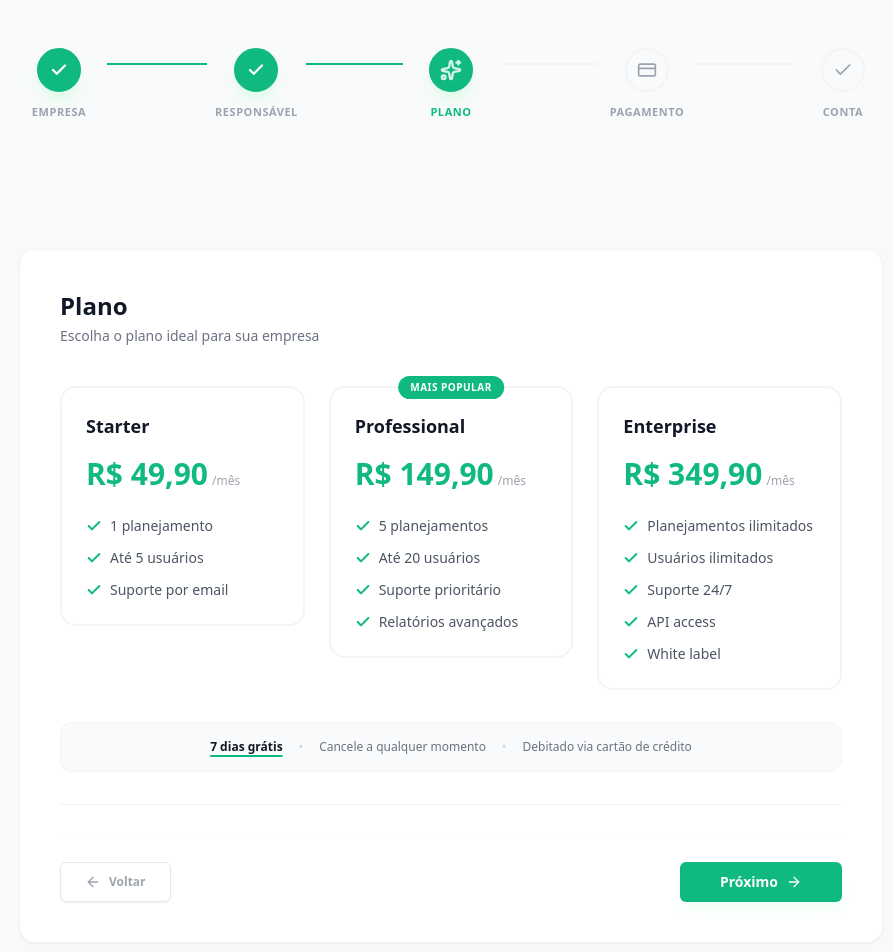
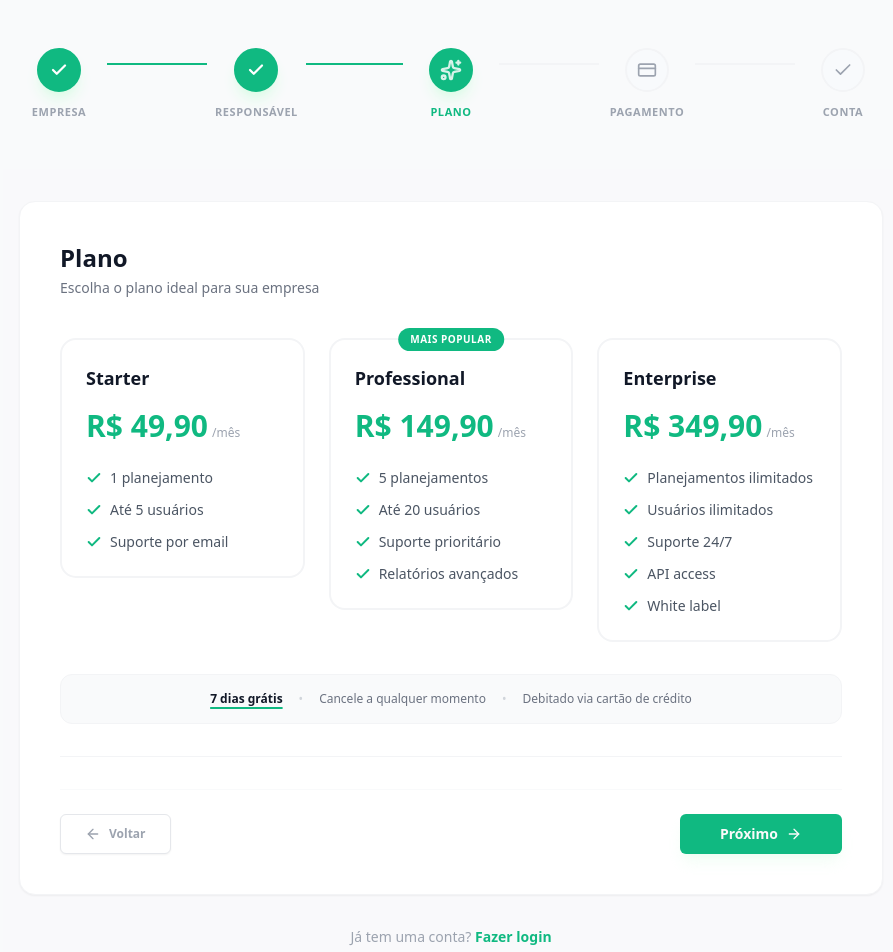
Before and after one commit to Yrmih/techplann-frontend, a Next.js app: page /onboarding/subscription in a window 1280 px wide. Shown: the top 952 px of the page, without its empty margins (189-1082 px from the left). Built offline with nearby package versions, Linux system fonts and the light colour scheme.

Commit message:
feat: melhorar layout e adicionar links de login nas páginas de onboarding

```diff
--- a/src/app/(public)/onboarding/billing/page.tsx
+++ b/src/app/(public)/onboarding/billing/page.tsx
@@ -1,5 +1,6 @@
 import { Metadata } from "next";
 import { BillingForm } from "@/components/forms/onboarding/BillingForm";
+
 
 export const metadata: Metadata = {
   title: "Pagamento | TechPlann",
@@ -8,10 +9,16 @@ export const metadata: Metadata = {
 
 export default function BillingPage() {
   return (
-    <main className="min-h-screen bg-gray-50/50 py-12 px-4 md:py-20 flex items-center justify-center">
-      <div className="w-full max-w-7xl mx-auto">
+
+    <main className="min-h-screen bg-gray-50/50 flex flex-col items-center">
+
+      <div className="w-full max-w-7xl px-4 py-12 md:py-16">
         <BillingForm />
       </div>
+
+      <p className="pb-10 text-sm text-gray-400">
+        Já tem uma conta? <a href="/login" className="text-[#10b981] font-bold hover:underline">Fazer login</a>
+      </p>
     </main>
   );
 }
--- a/src/app/(public)/onboarding/company/page.tsx
+++ b/src/app/(public)/onboarding/company/page.tsx
@@ -1,5 +1,4 @@
 import { CompanyForm } from "@/components/forms/onboarding/CompanyForm";
-import { OnboardingTimeline } from "@/components/layout/OnboardingTimeline";
 import { Metadata } from "next";
 
 export const metadata: Metadata = {
@@ -12,14 +11,9 @@ export default function AccountFormPage() {
 
     <main className="min-h-screen bg-gray-50/50 flex flex-col items-center">
 
-
-      <OnboardingTimeline />
-
-
       <div className="w-full max-w-7xl px-4 pb-20">
         <CompanyForm />
       </div>
-
 
       <p className="mt-4 text-sm text-gray-400">
         Já tem uma conta? <a href="/login" className="text-[#10b981] font-bold hover:underline">Fazer login</a>
--- a/src/app/(public)/onboarding/layout.tsx
+++ b/src/app/(public)/onboarding/layout.tsx
@@ -4,10 +4,8 @@ import { OnboardingTimeline } from "@/components/layout/OnboardingTimeline";
 export default function OnboardingLayout({ children }: { children: React.ReactNode }) {
   return (
     <div className="min-h-screen bg-gray-50 flex flex-col">
-      {/* O Timeline fixo no topo de todos os passos */}
       <OnboardingTimeline />
 
-      {/* O formulário do step atual (children) centralizado */}
       <main className="flex-1 flex items-center justify-center p-6">
         <div className="w-full max-w-4xl">
           {children}
--- a/src/app/(public)/onboarding/organization/page.tsx
+++ b/src/app/(public)/onboarding/organization/page.tsx
@@ -8,6 +8,14 @@ export const metadata: Metadata = {
 
 export default function OrganizationPage() {
   return (
-    <OrganizationForm />
+
+    <main className="min-h-screen bg-gray-50/50 flex flex-col items-center">
+      <div className="w-full max-w-7xl px-4 py-12">
+        <OrganizationForm />
+      </div>
+      <p className="pb-10 text-sm text-gray-400">
+        Já tem uma conta? <a href="/login" className="text-[#10b981] font-bold hover:underline">Fazer login</a>
+      </p>
+    </main>
   );
 }
--- a/src/app/(public)/onboarding/subscription/page.tsx
+++ b/src/app/(public)/onboarding/subscription/page.tsx
@@ -8,11 +8,15 @@ export const metadata: Metadata = {
 
 export default function SubscriptionPage() {
   return (
-    <main className="min-h-screen bg-gray-50/50 py-12 px-4 md:py-20">
-      <div className="max-w-7xl mx-auto">
-        {/* Aqui você pode incluir a Timeline se desejar que ela apareça em todos os steps */}
+
+    <main className="min-h-screen bg-gray-50/50 flex flex-col items-center">
+
+      <div className="w-full max-w-7xl px-4 py-8">
         <SubscriptionForm />
       </div>
+      <p className="pb-12 text-sm text-gray-400">
+        Já tem uma conta? <a href="/login" className="text-[#10b981] font-bold hover:underline">Fazer login</a>
+      </p>
     </main>
   );
 }
--- a/src/app/(public)/onboarding/useraccount/page.tsx
+++ b/src/app/(public)/onboarding/useraccount/page.tsx
@@ -9,15 +9,15 @@ export const metadata: Metadata = {
 export default function AccountPage() {
   return (
 
-    <main className="min-h-screen bg-gray-50/50 py-10 px-4">
-      <div className="max-w-7xl mx-auto flex flex-col items-center">
+    <main className="min-h-screen bg-gray-50/50 flex flex-col items-center">
 
+      <div className="w-full max-w-7xl px-4 py-8">
         <UserAccountForm />
+      </div>
 
-        <p className="mt-8 text-sm text-gray-400">
-          Já tem uma conta? <a href="/login" className="text-[#10b981] font-bold hover:underline">Fazer login</a>
-        </p>
-      </div>
+      <p className="mt-4 pb-12 text-sm text-gray-400">
+        Já tem uma conta? <a href="/login" className="text-[#10b981] font-bold hover:underline">Fazer login</a>
+      </p>
     </main>
   );
 }
--- a/src/components/forms/onboarding/CompanyForm.tsx
+++ b/src/components/forms/onboarding/CompanyForm.tsx
@@ -52,7 +52,6 @@ export const CompanyForm = () => {
       </header>
 
       <form onSubmit={handleSubmit(onSubmit)} className="space-y-6">
-        {/* Grid conforme a imagem f47f17: Nome e CPF */}
         <div className="grid grid-cols-1 md:grid-cols-2 gap-6">
           <div className="space-y-2">
             <Label className="text-sm font-medium text-gray-700">
--- a/src/components/forms/onboarding/UserAccountForm.tsx
+++ b/src/components/forms/onboarding/UserAccountForm.tsx
@@ -3,7 +3,7 @@
 import React from "react";
 import { useForm } from "react-hook-form";
 import { zodResolver } from "@hookform/resolvers/zod";
-import { Check, Eye, EyeOff, CheckSquare } from "lucide-react";
+import { Eye, EyeOff, CheckSquare } from "lucide-react";
 
 import { Input } from "@/components/ui/input";
 import { Label } from "@/components/ui/label";
```
